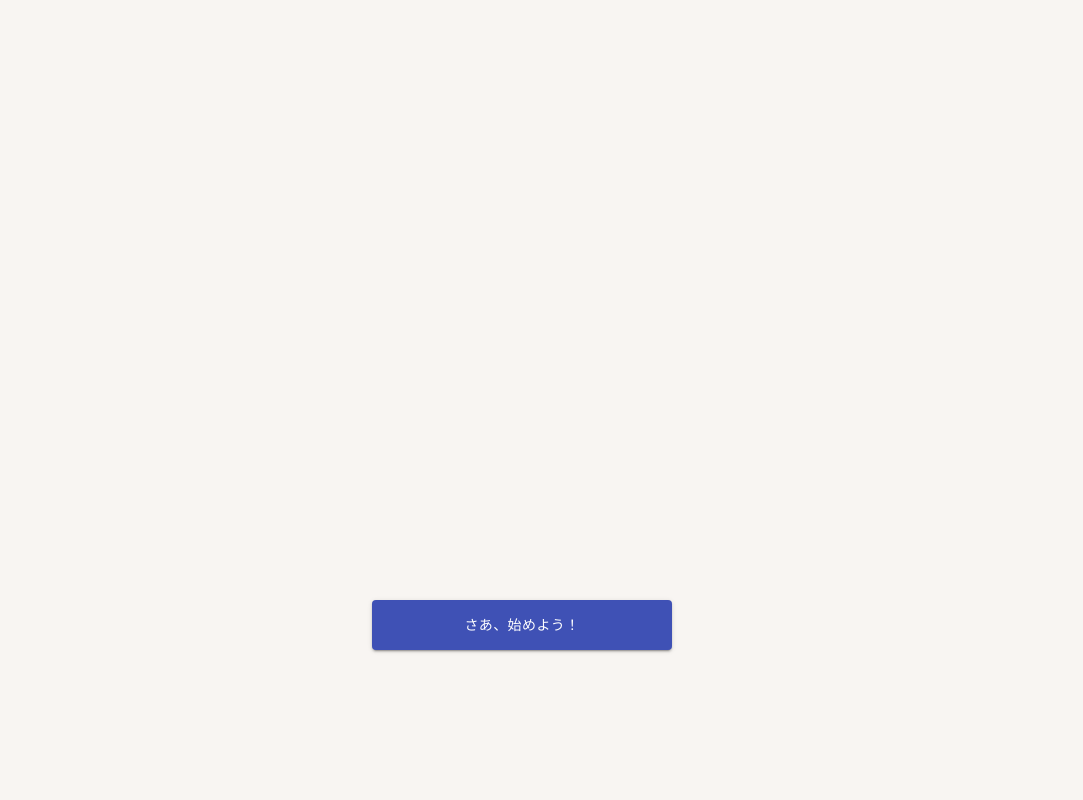
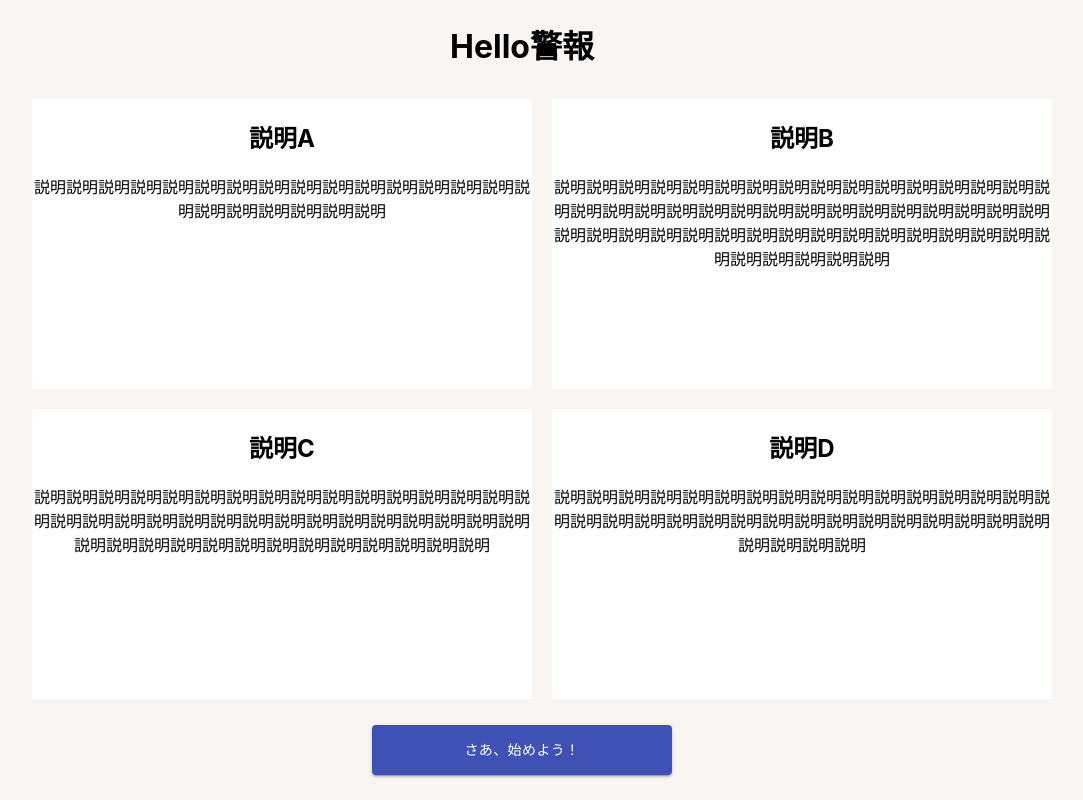
Before and after one commit to cobaltbluesky/thirano, a React (Create React App) app: page / in a window 1280 px wide. Shown: the whole page, without its empty margins (118-1201 px from the left). Built offline with nearby package versions, Linux system fonts and the light colour scheme.

Commit message:
説明の欄のサンプル

```diff
--- a/src/pages/Start.css
+++ b/src/pages/Start.css
@@ -1,8 +1,24 @@
 body{
     background-color: #f8f5f2;
 }
-#Information{
-height: 600px;
+h1{
+    text-align: center;
+}
+#Informations{
+    list-style-type: none;
+    text-align: center;
+}
+li{
+    display: inline-block;
+    background-color: #ffffff;
+    width: 500px;
+    height: 290px;
+    margin: 10px;
+    vertical-align: top;
+}
+.explanations{
+    width: auto;
+    height: auto;
 }
 .button-wrapper{
     text-align: center;
--- a/src/pages/Start.js
+++ b/src/pages/Start.js
@@ -7,9 +7,25 @@ const Start = () => {
   return (
 
     <div>
-      <div id = "Information">
-        {/* スタートページの内容 */}
-      </div>
+      <h1>Hello警報</h1>
+      <ul id = "Informations">
+          <li>
+            <h2>説明A</h2>
+            <div classname = "explanations">説明説明説明説明説明説明説明説明説明説明説明説明説明説明説明説明説明説明説明説明説明説明</div>
+          </li>
+          <li>
+          <h2>説明B</h2>
+          <div classname = "explanations">説明説明説明説明説明説明説明説明説明説明説明説明説明説明説明説明説明説明説明説明説明説明説明説明説明説明説明説明説明説明説明説明説明説明説明説明説明説明説明説明説明説明説明説明説明説明説明説明説明説明説明説明</div>
+          </li>
+          <li>
+          <h2>説明C</h2>
+          <div classname = "explanations">説明説明説明説明説明説明説明説明説明説明説明説明説明説明説明説明説明説明説明説明説明説明説明説明説明説明説明説明説明説明説明説明説明説明説明説明説明説明説明説明説明説明説明説明</div>
+          </li>
+          <li>
+          <h2>説明D</h2>
+          <div classname = "explanations">説明説明説明説明説明説明説明説明説明説明説明説明説明説明説明説明説明説明説明説明説明説明説明説明説明説明説明説明説明説明説明説明説明説明説明</div>
+          </li>
+      </ul>
         <div className = "button-wrapper">
         <Link to = "/view" id = "StartLink" >
           <Button variant = "contained" color = "primary" id = "StartButton">
```
